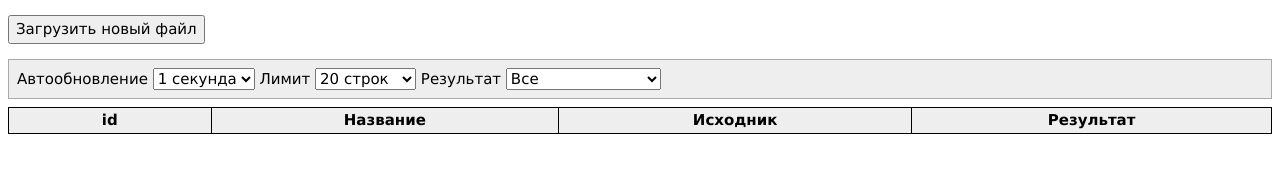
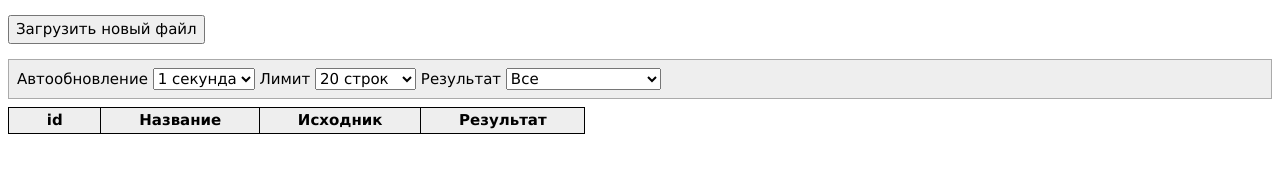
Before and after one commit to yuridanil/sd, a website: page queue.html in a window 1280 px wide. Drawn offline with nearby package versions, Linux system fonts and the light colour scheme; no server answers.

Commit message:
Update queue.html

```diff
--- a/queue.html
+++ b/queue.html
@@ -10,10 +10,6 @@
        <style>
               body {
                      margin: 8px;
-              }
-
-              table {
-                     width: 100%;
               }
 
               table,
```
